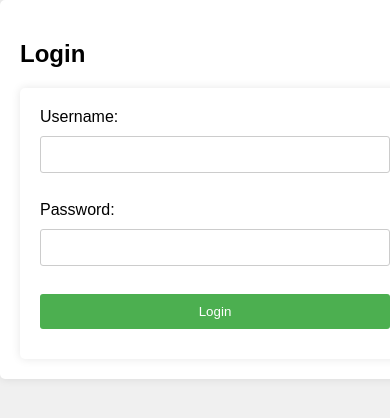
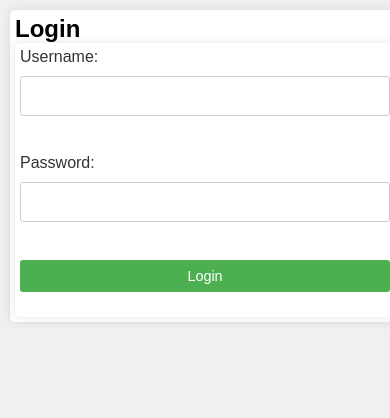
Before and after one commit to NavyaNelluri/SmartSaver, a Flask app: template templates/login.html in a window 390 px wide. Shown: the top 418 px of the page. Run offline with Flask 3, Linux system fonts and the light colour scheme; the template is opened without the code that fills it, so the values that code supplies are empty.

Commit message:
edited styles.css and styles1.css for better resolution

```diff
--- a/static/styles.css
+++ b/static/styles.css
@@ -1,5 +1,10 @@
+/* Reset default margin and padding for all elements */
+* {
+    margin: 0;
+    padding: 0;
+    box-sizing: border-box; /* Added box-sizing for consistency */
+}
 
-/* Global styles */
 body {
     font-family: Arial, sans-serif;
     background-color: #f0f0f0;
@@ -8,13 +13,13 @@ body {
 }
 
 .container {
-    width: 100%;
-    margin: 0;
-   padding: 20px;
+    width: 90%;
+    margin: 20px auto;
+    padding: 20px;
     background-color: #fff;
     box-shadow: 0 0 10px rgba(0, 0, 0, 0.1);
     border-radius: 5px;
-
+    max-width: 1200px; /* Added max-width for better layout on larger screens */
 }
 
 h1 {
@@ -41,18 +46,29 @@ form {
 label {
     display: block;
     margin-bottom: 10px;
+    color: #333; /* Consistent label color */
 }
 
 input[type="text"],
 input[type="password"],
 input[type="email"],
+input[type="number"],
 button {
     width: 100%;
     padding: 10px;
-    margin-bottom: 10px;
+    margin-bottom: 20px;
     border: 1px solid #ccc;
     border-radius: 3px;
     box-sizing: border-box;
+    font-size: 1em;
+}
+
+input[type="text"]:focus,
+input[type="password"]:focus,
+input[type="email"]:focus,
+input[type="number"]:focus {
+    border-color: #4CAF50;
+    outline: none; /* Added focus styles for accessibility */
 }
 
 button {
@@ -60,10 +76,15 @@ button {
     color: white;
     border: none;
     cursor: pointer;
+    font-size: 1em;
 }
 
 button:hover {
     background-color: #45a049;
+}
+
+button:focus {
+    outline: 2px solid #45a049; /* Added focus styles for accessibility */
 }
 
 .error {
@@ -75,3 +96,44 @@ button:hover {
     color: green;
     margin-top: 5px;
 }
+
+/* Responsive Design */
+@media (max-width: 768px) {
+    .container {
+        width: 100%;
+        margin: 10px;
+        padding: 10px;
+    }
+
+    form {
+        padding: 10px;
+    }
+
+    h1 {
+        font-size: 1.5em;
+    }
+
+    button {
+        padding: 10px;
+        font-size: 1em;
+    }
+}
+
+@media (max-width: 480px) {
+    .container {
+        padding: 5px;
+    }
+
+    form {
+        padding: 5px;
+    }
+
+    h1 {
+        font-size: 1.2em;
+    }
+
+    button {
+        padding: 8px;
+        font-size: 0.9em;
+    }
+}
```
Also changed, not shown: static/styles1.css (+68 -10 lines).
